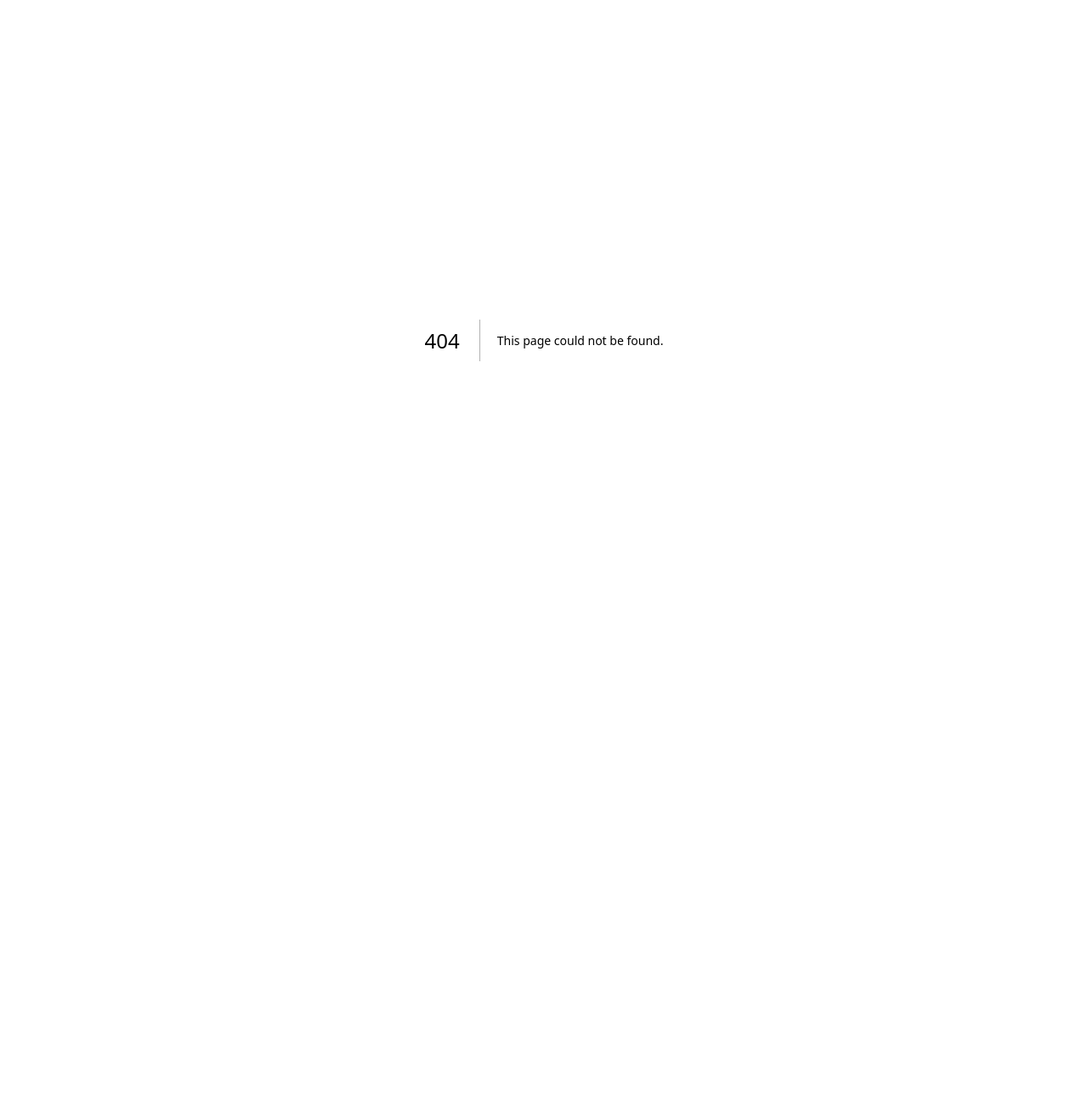
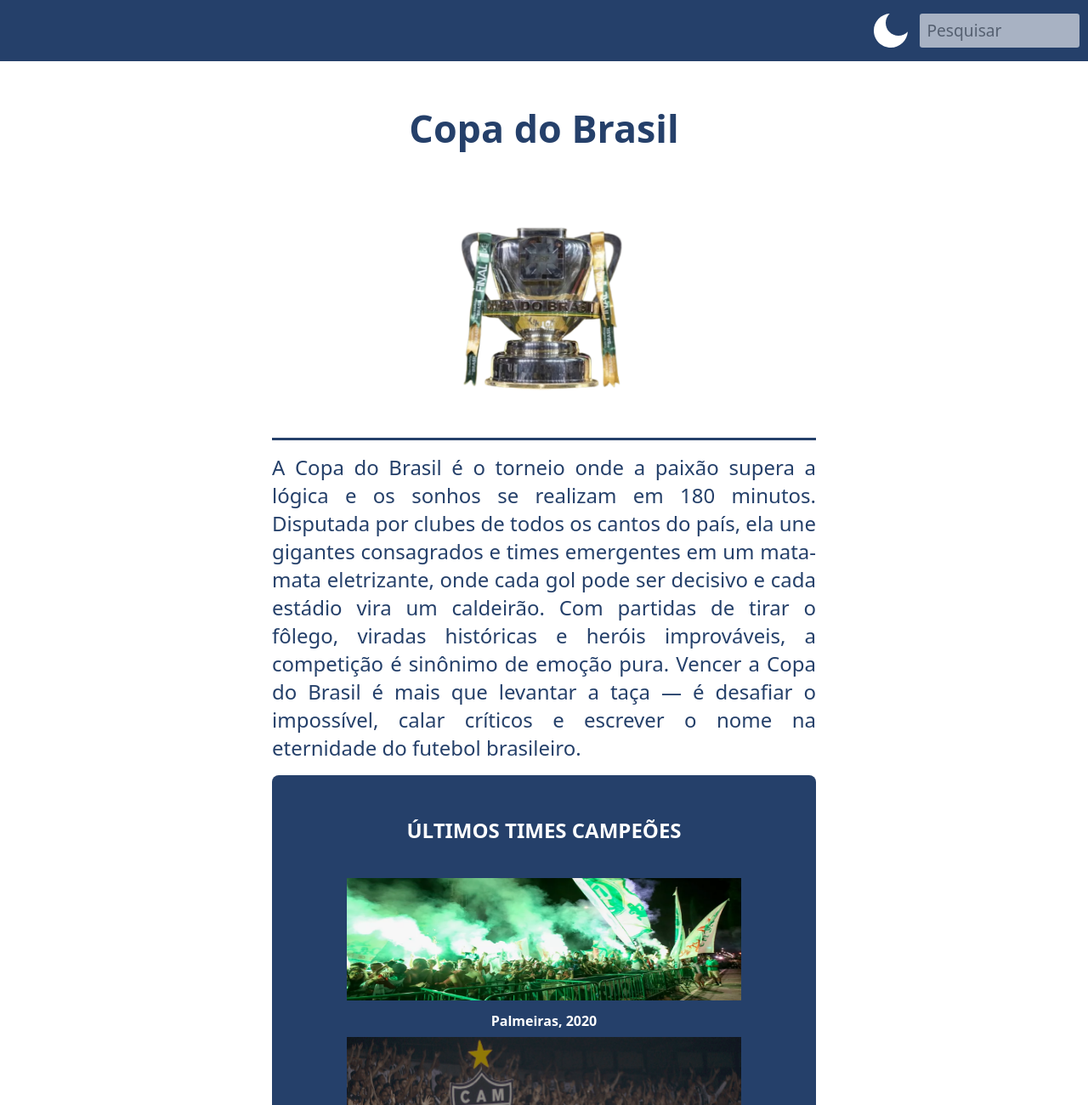
Before and after one commit to giovannig10/The20BraziliansStars_WEB, a Next.js app: page /pages/trophy/copaBr in a window 1280 px wide. Before the commit this address had no page. Shown: the top 1300 px of the page at 85% size. Before the commit the page ends 800 px from the top, so only its background shows below. Built offline with nearby package versions, Linux system fonts and the light colour scheme.

Commit message:
feat: create page copaBr

```diff
--- /dev/null
+++ b/src/app/pages/trophy/copaBr/copaBr.module.css
@@ -0,0 +1,104 @@
+.headers {
+  height: 5.5rem;
+}
+
+.fotoTrofeu {
+  width: 20rem;
+  height: 10px;
+}
+
+.tituloPagina {
+  padding: 2rem;
+  font-size: 2.8rem;
+  font-weight: 700;
+  color: var(--azul);
+  text-align: center;
+  align-items: center;
+}
+
+.fotoTrofeu{
+  width: 50%;
+  height: 80%;
+}
+
+.containerImagem {
+  display: flex;
+  width: 50rem;
+  height: 20rem;
+  display: flex;
+  justify-content: space-around;
+  align-items: center;
+  flex-direction: column;
+}
+
+.divisoria {
+  width: 80%;
+  height: 0.2rem;
+  background-color: var(--azul);
+}
+
+.description {
+  font-size: 1.5rem;
+  font-weight: 400;
+  color: var(--azul);
+  margin-bottom: 1rem;
+  text-align: justify;
+  align-items: center;
+
+}
+
+.containerTrofeu {
+  width: 50%;
+  height: auto;
+}
+
+.mainContent {
+  justify-content: center;
+  align-items: center;
+  display: flex;
+  flex-direction: column;
+}
+
+.timeSection {
+  width: 100%;
+  display: flex;
+  justify-content: center;
+  align-items: center;
+}
+
+.tituloTimes {
+  padding: 2rem;
+  font-size: 1.5rem;
+  font-weight: 700;
+  color: #ffffff;
+  text-align: center;
+  align-items: center;
+}
+
+.mainTimes {
+  justify-content: center;
+  align-items: center;
+  padding: 1rem;
+  display: flex;
+  flex-direction: column;
+  background-color: #25406A;
+  border-radius: 0.5rem;
+  width: 50%;
+  height: 50%;
+  text-align: justify;
+  margin-bottom: 2rem;
+}
+
+.imagemTimes {
+  width: 30rem;
+  height: 10rem;
+  border-radius: 0.5rem;
+  padding: 0.5rem;
+}
+
+.nomeTimes {
+  text-align: center;
+  color: #ffffff;
+  font-size: 1rem;
+  font-weight: bold;
+}
--- /dev/null
+++ b/src/app/pages/trophy/copaBr/page.jsx
@@ -0,0 +1,66 @@
+import React from "react";
+import styles from "./copaBr.module.css";
+import Header from "../../../components/header";
+import Footer from "../../../components/footer";
+import { headers } from "next/headers";
+
+const TrofeuPage = () => {
+  return (
+    <div className={styles.container}>
+      <Header />
+
+      <div className={styles.headers}></div>
+
+      <main className={styles.mainContent}>
+        <h1 className={styles.tituloPagina}>Copa do Brasil</h1>
+
+        <div className={styles.containerImagem}>
+        <img className={styles.fotoTrofeu} src="/images/copaBr.png" alt="Troféu do Campeonato Brasileiro" />
+        <div className={styles.divisoria}></div>
+</div>
+
+        <div className={styles.containerTrofeu}>
+
+          <p className={styles.description}>
+           A Copa do Brasil é o torneio onde a paixão supera a lógica e os sonhos se realizam em 180 minutos.
+            Disputada por clubes de todos os cantos do país, ela une gigantes consagrados e times emergentes em um mata-mata eletrizante,
+             onde cada gol pode ser decisivo e cada estádio vira um caldeirão.
+              Com partidas de tirar o fôlego, viradas históricas e heróis improváveis,
+               a competição é sinônimo de emoção pura. Vencer a Copa do Brasil é mais que levantar a taça — é desafiar o impossível,
+                calar críticos e escrever o nome na eternidade do futebol brasileiro.
+          </p>
+        </div>
+      </main>
+
+      <section className={styles.timeSection}>
+        <main className={styles.mainTimes}>
+          <h1 className={styles.tituloTimes}>ÚLTIMOS TIMES CAMPEÕES</h1>
+          <div className={styles.timesCampeoes}>
+            <img className={styles.imagemTimes} src="/images/fansBackground/torcida_palmeiras.png" alt="palmeiras2020" />
+            <p className={styles.nomeTimes}>Palmeiras, 2020</p>
+
+            <img className={styles.imagemTimes} src="/images/fansBackground/torcida_galo.png" alt="atletico2021" />
+            <p className={styles.nomeTimes}>Atletico Mineiro, 2021</p>
+
+            <img className={styles.imagemTimes} src="/images/fansBackground/torcida_flamengo.png" alt="flamengo2022" />
+            <p className={styles.nomeTimes}>Flamengo, 2022</p>
+
+            <img className={styles.imagemTimes} src="/images/fansBackground/torcida_saopaulo.png" alt="saopaulo2023" />
+            <p className={styles.nomeTimes}>São Paulo, 2023</p>
+
+            <img className={styles.imagemTimes} src="/images/fansBackground/torcida_flamengo.png" alt="flamengo2024" />
+            <p className={styles.nomeTimes}>Flamengo, 2024</p>
+
+          </div>
+        </main>
+      </section>
+
+      <Footer/>
+
+    </div>
+
+
+  );
+};
+
+export default TrofeuPage;
```
Also changed, not shown: public/images/copaBr.png (added).
